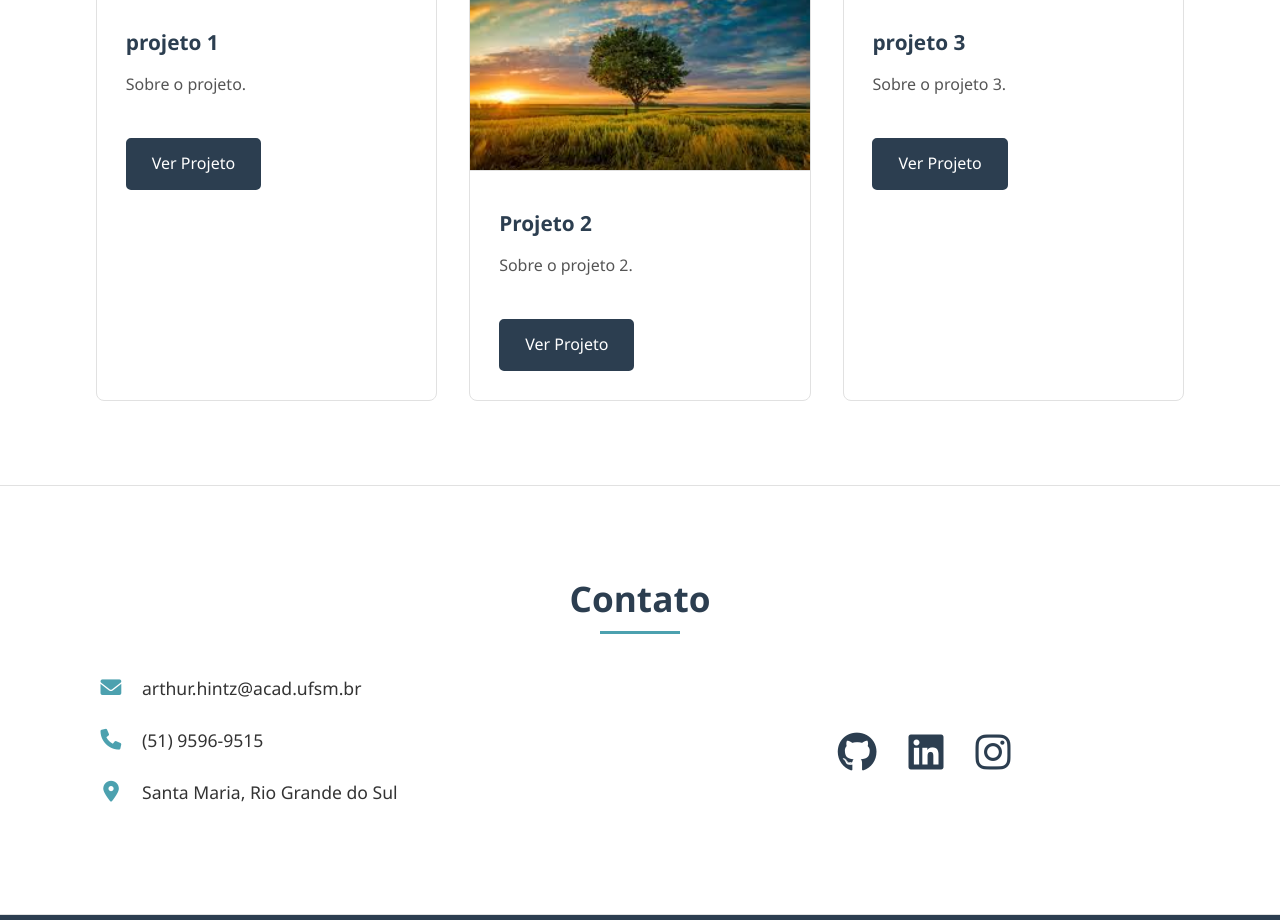
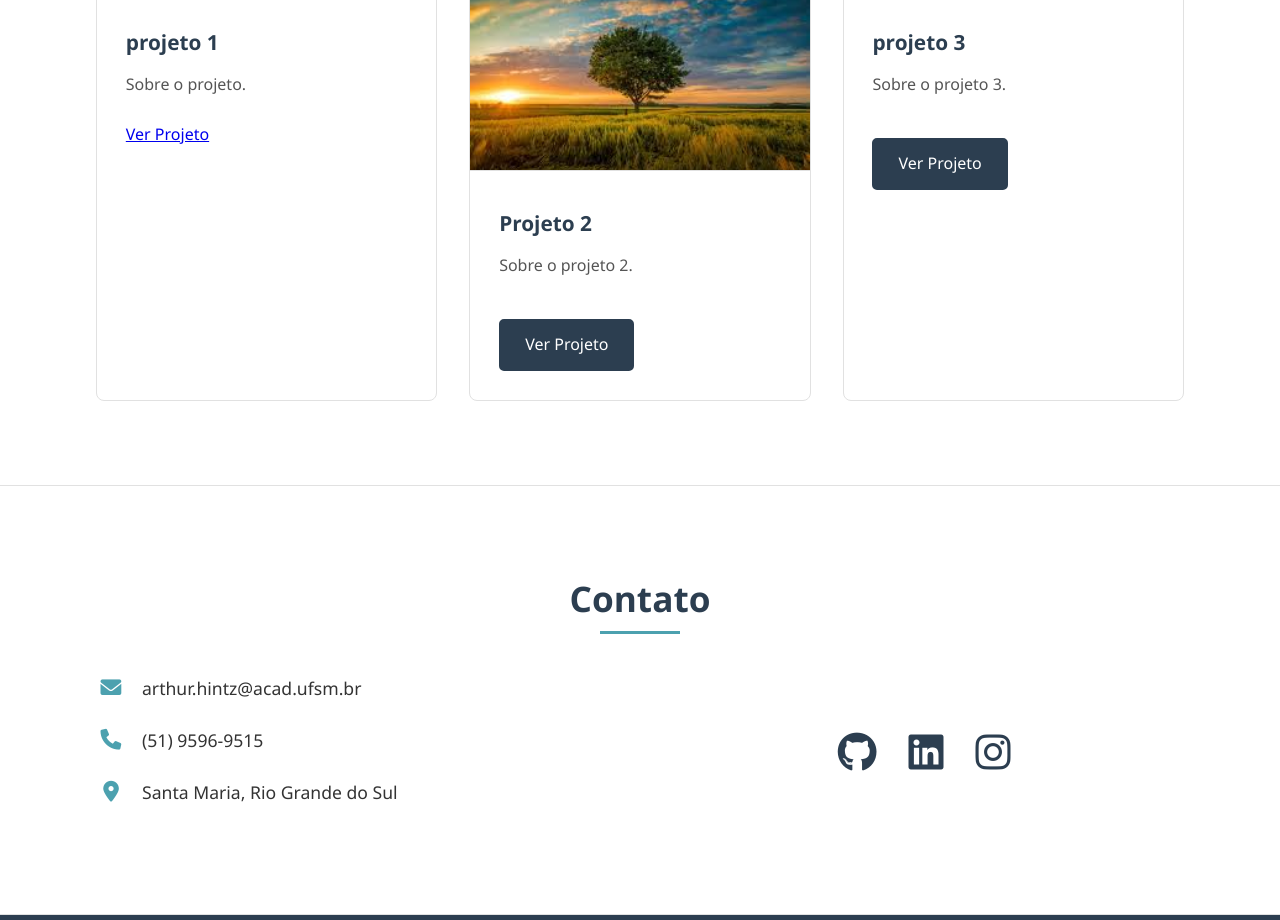
Before and after one commit to joujouj/joujouj.github.io, a plain HTML site: page index.html in a window 1280 px wide. Shown: the part 2986-3906 px from the top of the page. Drawn offline with Linux system fonts and the light colour scheme.

Commit message:
Update index.html

```diff
--- a/index.html
+++ b/index.html
@@ -129,7 +129,7 @@
                         <div class="projeto-info">
                             <h3>projeto 1</h3>
                             <p>Sobre o projeto.</p>
-                            <a href="#" class="projeto-link">Ver Projeto</a>
+                            <a href="#" class="https://github.com/beatrizbuffon21/trabalho_mlg">Ver Projeto</a>
                         </div>
                     </div>
 
```
